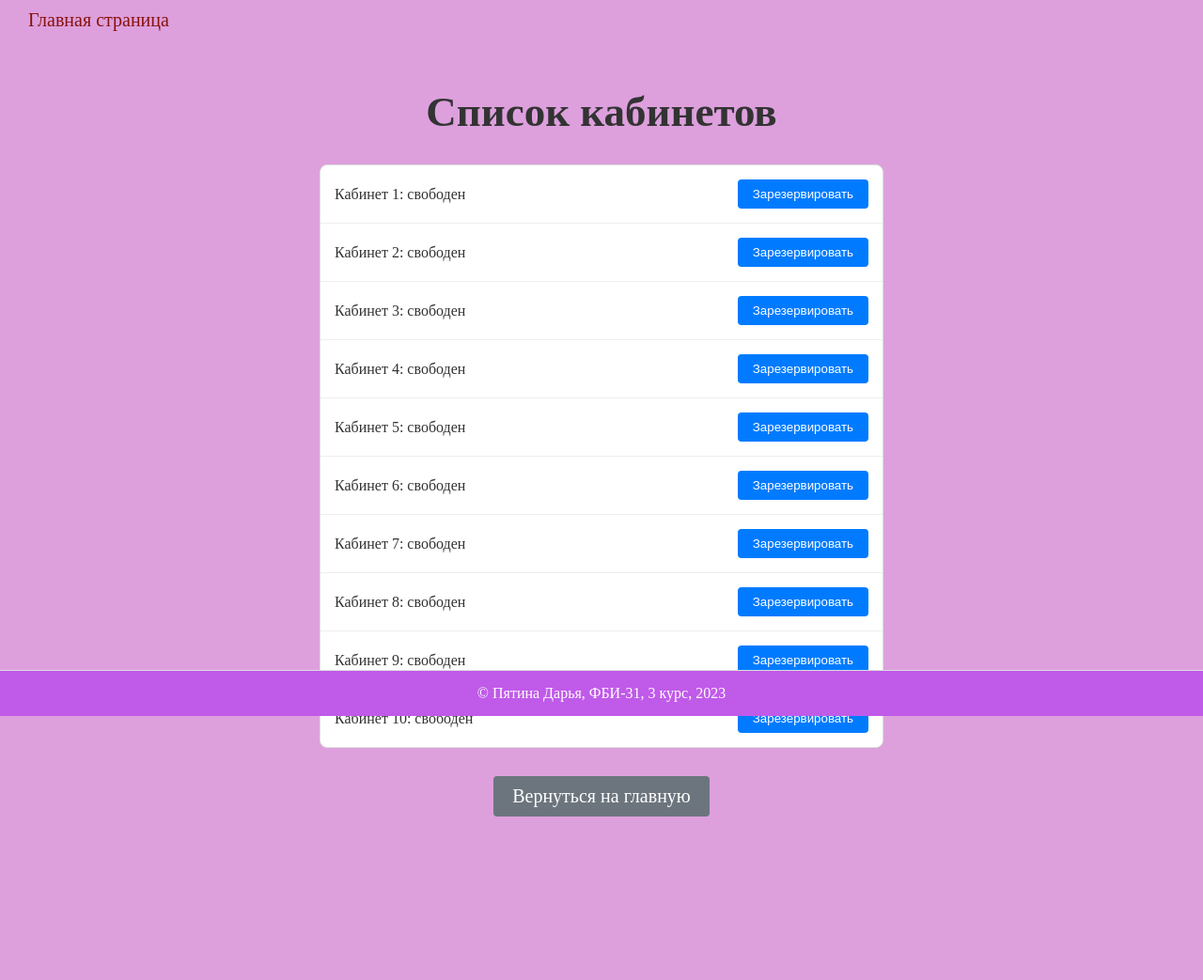
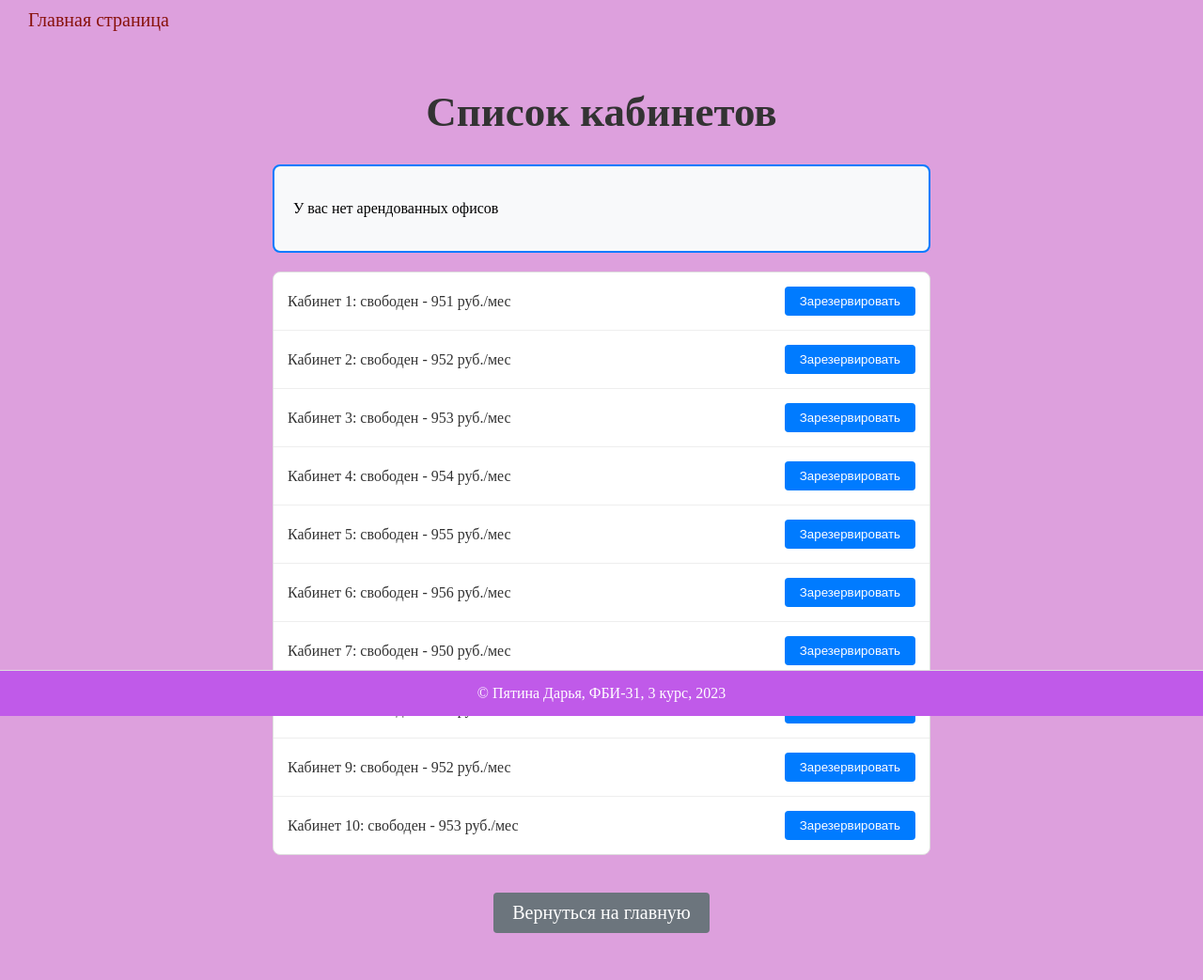
Before and after one commit to Dora59/web-back-labs, a Flask app: page /lab6/ in a window 1280 px wide. Shown: the part 38-1081 px from the top of the page at 94% size. Before the commit the page ends 907 px from the top, so only its background shows below. Run offline with Flask 3, Linux system fonts and the light colour scheme.

Commit message:
Стоимость аренды и стили

```diff
--- a/lab6.py
+++ b/lab6.py
@@ -1,15 +1,18 @@
 from flask import Blueprint, request, render_template, redirect, session, current_app
+import random
 lab6 = Blueprint('lab6', __name__)
 
 offices = []
 for i in range(1, 11):
-    offices.append({"number": i, "tenant": ""})
-
+    offices.append({
+        "number": i,
+        "tenant": "",
+        "price": 950 + i % 7
+    })
 
 @lab6.route('/lab6/')
 def main():
     return render_template('lab6/lab6.html')
-
 
 @lab6.route('/lab6/json-rpc-api/', methods=['POST'])
 def api():
@@ -59,7 +62,6 @@ def api():
 
         for office in offices:
             if office['number'] == office_number:
-                # Проверка: офис должен быть арендован
                 if not office['tenant']:
                     return {
                         'jsonrpc': '2.0',
@@ -70,7 +72,6 @@ def api():
                         'id': id
                     }
 
-                # Проверка: офис должен быть арендован текущим пользователем
                 if office['tenant'] != login:
                     return {
                         'jsonrpc': '2.0',
@@ -81,8 +82,7 @@ def api():
                         'id': id
                     }
 
-                # Снимаем аренду
-                office['tenant'] = None
+                office['tenant'] = ""
                 return {
                     'jsonrpc': '2.0',
                     'result': 'success',
--- a/templates/lab6/lab6.html
+++ b/templates/lab6/lab6.html
@@ -24,14 +24,22 @@ function getOfficeList() {
         const ul = document.getElementById('office-list');
         ul.innerHTML = '';
 
+        let totalCost = 0;
+        let userBookings = 0;
+
         for(let i = 0; i < office_list.length; i++) {
             const office = office_list[i];
             const li = document.createElement('li');
             li.className = 'office-item';
 
+            // Добавляем стоимость в информацию об офисе
             const officeInfo = document.createElement('span');
             officeInfo.className = 'office-info';
-            officeInfo.innerText = `Кабинет ${office.number}: ${office.tenant || 'свободен'}`;
+            if (office.tenant) {
+                officeInfo.innerText = `Кабинет ${office.number}: ${office.tenant} - ${office.price} руб./мес`;
+            } else {
+                officeInfo.innerText = `Кабинет ${office.number}: свободен - ${office.price} руб./мес`;
+            }
 
             const bookingButton = document.createElement('button');
             bookingButton.className = 'btn-book';
@@ -47,6 +55,13 @@ function getOfficeList() {
             if (office.tenant) {
                 bookingButton.style.display = 'none';
                 cancelButton.style.display = 'inline-block';
+
+                //Общая стоимость для текущего пользователя
+                const login = '{{ session.get("login", "") }}';
+                if (office.tenant === login) {
+                    totalCost += office.price;
+                    userBookings++;
+                }
             } else {
                 bookingButton.style.display = 'inline-block';
                 cancelButton.style.display = 'none';
@@ -57,7 +72,29 @@ function getOfficeList() {
             li.appendChild(cancelButton);
             ul.appendChild(li);
         }
+
+        // Обновляем блок с общей стоимостью
+        updateTotalCost(totalCost, userBookings);
     });
+}
+
+function updateTotalCost(totalCost, userBookings) {
+    const totalElement = document.getElementById('total-cost');
+    if (totalCost > 0) {
+        totalElement.innerHTML = `
+            <div class="total-info">
+                <h3>Ваша аренда</h3>
+                <p>Арендовано офисов: <strong>${userBookings}</strong></p>
+                <p>Общая стоимость: <strong class="total-price">${totalCost} руб./мес</strong></p>
+            </div>
+        `;
+    } else {
+        totalElement.innerHTML = `
+            <div class="total-info">
+                <p>У вас нет арендованных офисов</p>
+            </div>
+        `;
+    }
 }
 
 function booking(officeNumber, buttonElement) {
@@ -69,7 +106,6 @@ function booking(officeNumber, buttonElement) {
         'id': Math.round(Math.random()*1000)
     };
 
-    // Блокируем кнопку
     if (buttonElement) {
         buttonElement.disabled = true;
         buttonElement.innerText = 'Бронируем...';
@@ -95,7 +131,6 @@ function booking(officeNumber, buttonElement) {
                 default:
                     alert('Ошибка: ' + data.error.message);
             }
-            // Разблокируем кнопку при ошибке
             if (buttonElement) {
                 buttonElement.disabled = false;
                 buttonElement.innerText = 'Зарезервировать';
@@ -123,7 +158,6 @@ function cancelBooking(officeNumber, buttonElement) {
         'id': Math.round(Math.random()*1000)
     };
 
-    // Блокируем кнопку
     if (buttonElement) {
         buttonElement.disabled = true;
         buttonElement.innerText = 'Освобождаем...';
@@ -152,13 +186,11 @@ function cancelBooking(officeNumber, buttonElement) {
                 default:
                     alert('Ошибка: ' + data.error.message);
             }
-            // Разблокируем кнопку при ошибке
             if (buttonElement) {
                 buttonElement.disabled = false;
                 buttonElement.innerText = 'Освободить';
             }
         } else {
-            // Обновляем список
             getOfficeList();
         }
     })
@@ -180,7 +212,7 @@ document.addEventListener('DOMContentLoaded', function() {
 {% block main %}
 <style>
     .offices-container {
-        max-width: 600px;
+        max-width: 700px;
         margin: 0 auto;
         padding: 20px;
     }
@@ -196,7 +228,7 @@ document.addEventListener('DOMContentLoaded', function() {
         border-radius: 8px;
         border: 1px solid #ddd;
         padding: 0;
-        margin: 0;
+        margin: 0 0 30px 0;
         list-style: none;
     }
 
@@ -215,6 +247,7 @@ document.addEventListener('DOMContentLoaded', function() {
     .office-info {
         font-size: 16px;
         color: #333;
+        flex-grow: 1;
     }
 
     .btn-book {
@@ -224,6 +257,7 @@ document.addEventListener('DOMContentLoaded', function() {
         border: none;
         border-radius: 4px;
         cursor: pointer;
+        margin-left: 10px;
     }
 
     .btn-book:hover {
@@ -242,6 +276,7 @@ document.addEventListener('DOMContentLoaded', function() {
         border: none;
         border-radius: 4px;
         cursor: pointer;
+        margin-left: 10px;
     }
 
     .btn-cancel:hover {
@@ -251,6 +286,24 @@ document.addEventListener('DOMContentLoaded', function() {
     .btn-cancel:disabled {
         background: #cc1c82;
         cursor: not-allowed;
+    }
+
+    .total-info {
+        background: #f8f9fa;
+        border: 2px solid #007bff;
+        border-radius: 8px;
+        padding: 20px;
+        margin-bottom: 20px;
+    }
+
+    .total-info h3 {
+        margin-top: 0;
+        color: #007bff;
+    }
+
+    .total-price {
+        color: #28a745;
+        font-size: 18px;
     }
 
     .back-btn {
@@ -276,6 +329,8 @@ document.addEventListener('DOMContentLoaded', function() {
 <div class="offices-container">
     <h1>Список кабинетов</h1>
 
+    <div id="total-cost"></div>
+
     <ul class="offices-list" id="office-list"></ul>
 
     <div class="back-btn">
```
